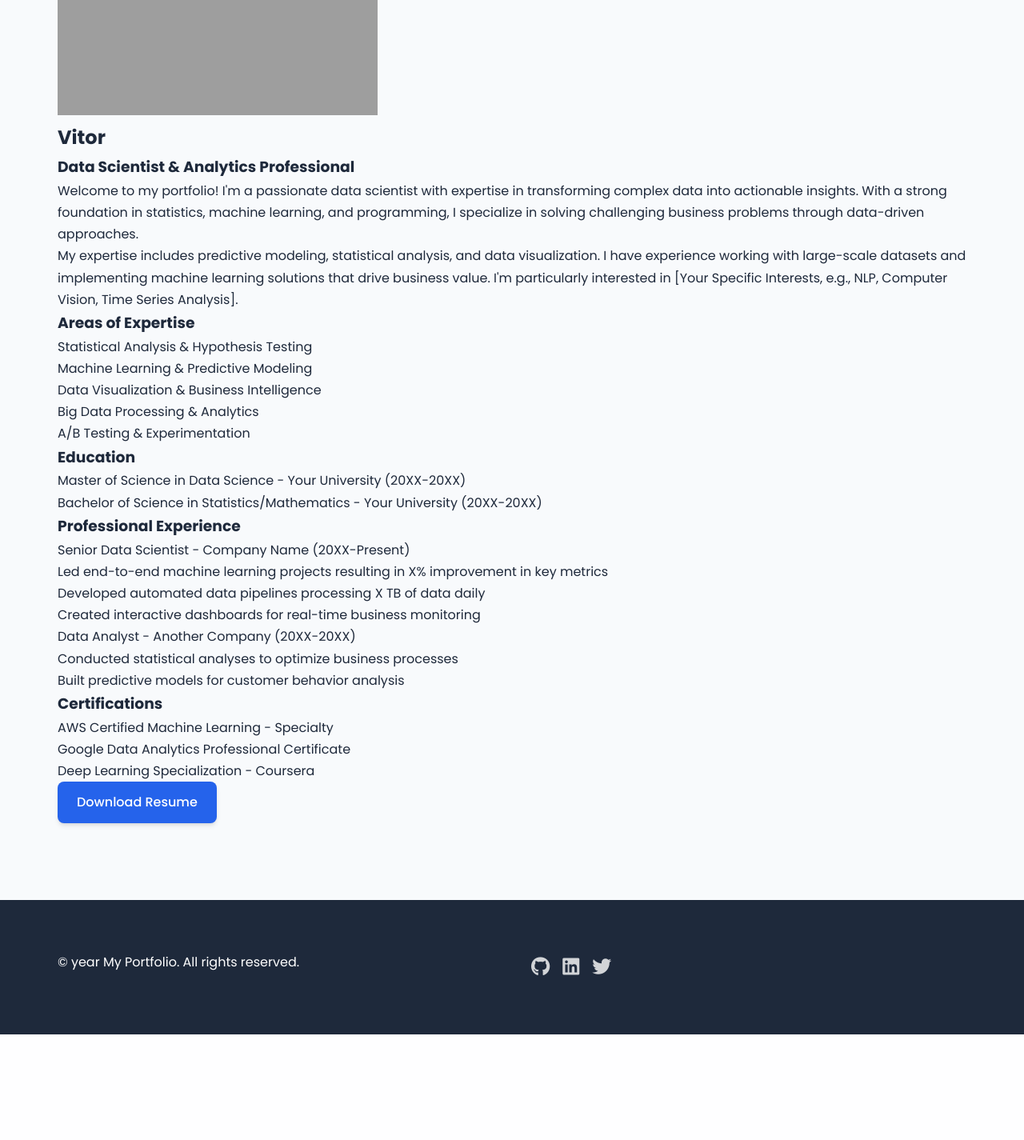
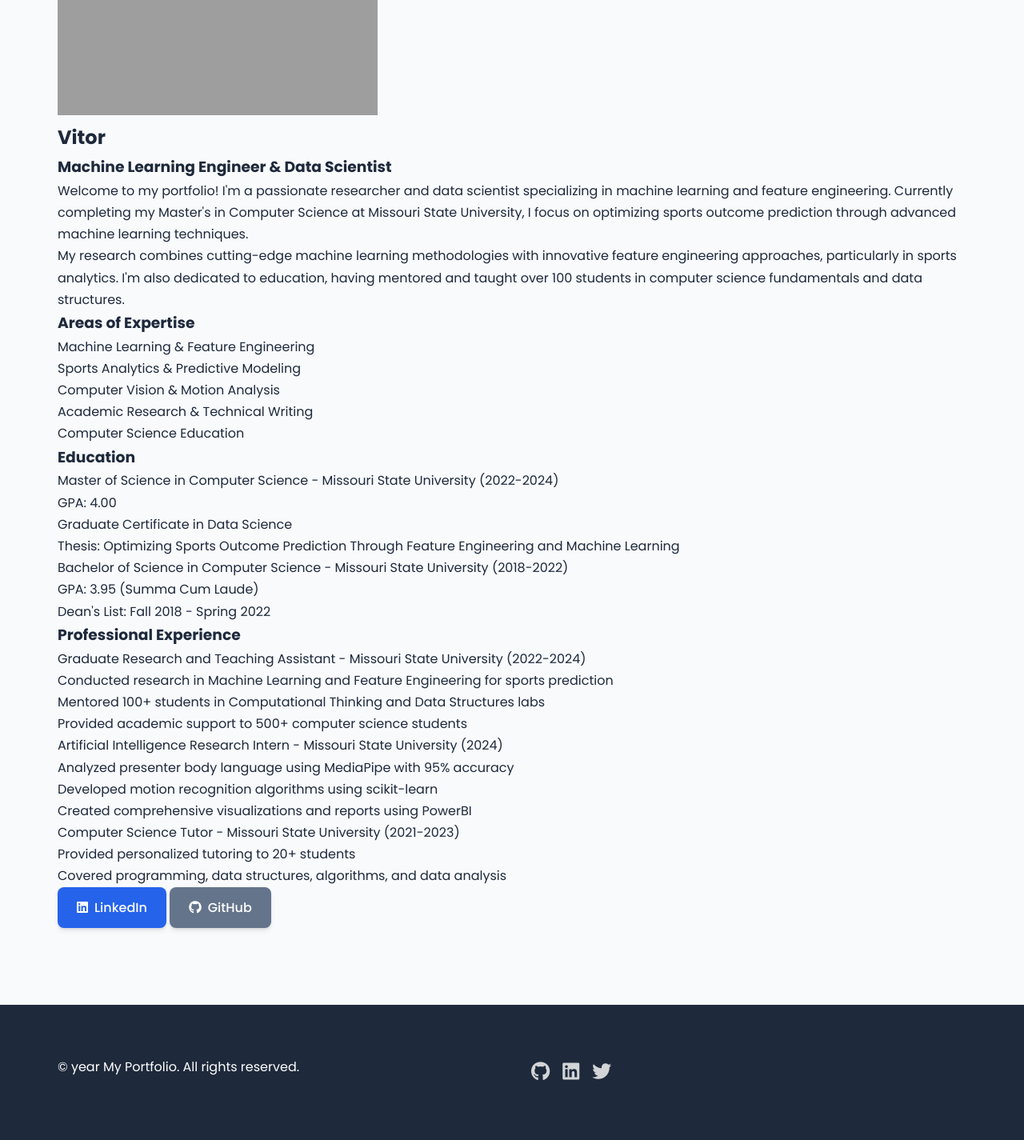
Before and after one commit to vitorslaibi/portfolioWebsite, a Flask app: page /about in a window 1280 px wide. Shown: the part 346-1771 px from the top of the page at 80% size. Before the commit the page ends 1639 px from the top, so only its background shows below. Run offline with Flask 3, Linux system fonts and the light colour scheme; grey boxes are pictures that could not be loaded.

Commit message:
add resume info and contact

```diff
--- a/templates/about.html
+++ b/templates/about.html
@@ -10,50 +10,67 @@
         </div>
         <div class="about-text">
             <h2>Vitor</h2>
-            <h3>Data Scientist & Analytics Professional</h3>
+            <h3>Machine Learning Engineer & Data Scientist</h3>
             <p>
-                Welcome to my portfolio! I'm a passionate data scientist with expertise in transforming complex data into actionable insights.
-                With a strong foundation in statistics, machine learning, and programming, I specialize in solving challenging business problems through data-driven approaches.
+                Welcome to my portfolio! I'm a passionate researcher and data scientist specializing in machine learning and feature engineering.
+                Currently completing my Master's in Computer Science at Missouri State University, I focus on optimizing sports outcome prediction
+                through advanced machine learning techniques.
             </p>
             <p>
-                My expertise includes predictive modeling, statistical analysis, and data visualization. I have experience working with large-scale datasets
-                and implementing machine learning solutions that drive business value. I'm particularly interested in [Your Specific Interests, e.g., NLP, Computer Vision, Time Series Analysis].
+                My research combines cutting-edge machine learning methodologies with innovative feature engineering approaches,
+                particularly in sports analytics. I'm also dedicated to education, having mentored and taught over 100 students
+                in computer science fundamentals and data structures.
             </p>
 
             <h3>Areas of Expertise</h3>
             <ul class="expertise-list">
-                <li>Statistical Analysis & Hypothesis Testing</li>
-                <li>Machine Learning & Predictive Modeling</li>
-                <li>Data Visualization & Business Intelligence</li>
-                <li>Big Data Processing & Analytics</li>
-                <li>A/B Testing & Experimentation</li>
+                <li>Machine Learning & Feature Engineering</li>
+                <li>Sports Analytics & Predictive Modeling</li>
+                <li>Computer Vision & Motion Analysis</li>
+                <li>Academic Research & Technical Writing</li>
+                <li>Computer Science Education</li>
             </ul>
 
             <h3>Education</h3>
-            <p>Master of Science in Data Science - Your University (20XX-20XX)</p>
-            <p>Bachelor of Science in Statistics/Mathematics - Your University (20XX-20XX)</p>
+            <p>Master of Science in Computer Science - Missouri State University (2022-2024)</p>
+            <ul class="education-details">
+                <li>GPA: 4.00</li>
+                <li>Graduate Certificate in Data Science</li>
+                <li>Thesis: Optimizing Sports Outcome Prediction Through Feature Engineering and Machine Learning</li>
+            </ul>
+            <p>Bachelor of Science in Computer Science - Missouri State University (2018-2022)</p>
+            <ul class="education-details">
+                <li>GPA: 3.95 (Summa Cum Laude)</li>
+                <li>Dean's List: Fall 2018 - Spring 2022</li>
+            </ul>
 
             <h3>Professional Experience</h3>
-            <p>Senior Data Scientist - Company Name (20XX-Present)</p>
+            <p>Graduate Research and Teaching Assistant - Missouri State University (2022-2024)</p>
             <ul class="experience-details">
-                <li>Led end-to-end machine learning projects resulting in X% improvement in key metrics</li>
-                <li>Developed automated data pipelines processing X TB of data daily</li>
-                <li>Created interactive dashboards for real-time business monitoring</li>
+                <li>Conducted research in Machine Learning and Feature Engineering for sports prediction</li>
+                <li>Mentored 100+ students in Computational Thinking and Data Structures labs</li>
+                <li>Provided academic support to 500+ computer science students</li>
             </ul>
-            <p>Data Analyst - Another Company (20XX-20XX)</p>
+            <p>Artificial Intelligence Research Intern - Missouri State University (2024)</p>
             <ul class="experience-details">
-                <li>Conducted statistical analyses to optimize business processes</li>
-                <li>Built predictive models for customer behavior analysis</li>
+                <li>Analyzed presenter body language using MediaPipe with 95% accuracy</li>
+                <li>Developed motion recognition algorithms using scikit-learn</li>
+                <li>Created comprehensive visualizations and reports using PowerBI</li>
+            </ul>
+            <p>Computer Science Tutor - Missouri State University (2021-2023)</p>
+            <ul class="experience-details">
+                <li>Provided personalized tutoring to 20+ students</li>
+                <li>Covered programming, data structures, algorithms, and data analysis</li>
             </ul>
 
-            <h3>Certifications</h3>
-            <ul class="certifications-list">
-                <li>AWS Certified Machine Learning - Specialty</li>
-                <li>Google Data Analytics Professional Certificate</li>
-                <li>Deep Learning Specialization - Coursera</li>
-            </ul>
-
-            <a href="{{ url_for('static', filename='resume.pdf') }}" class="btn primary" target="_blank">Download Resume</a>
+            <div class="social-links-container">
+                <a href="https://linkedin.com/vitorfreitas1" class="btn primary" target="_blank">
+                    <i class="fab fa-linkedin"></i> LinkedIn
+                </a>
+                <a href="https://github.com/vitorslaibi" class="btn secondary" target="_blank">
+                    <i class="fab fa-github"></i> GitHub
+                </a>
+            </div>
         </div>
     </div>
 </section>
```
Also changed, not shown: templates/contact.html (+7 -8 lines), 1 other file.
